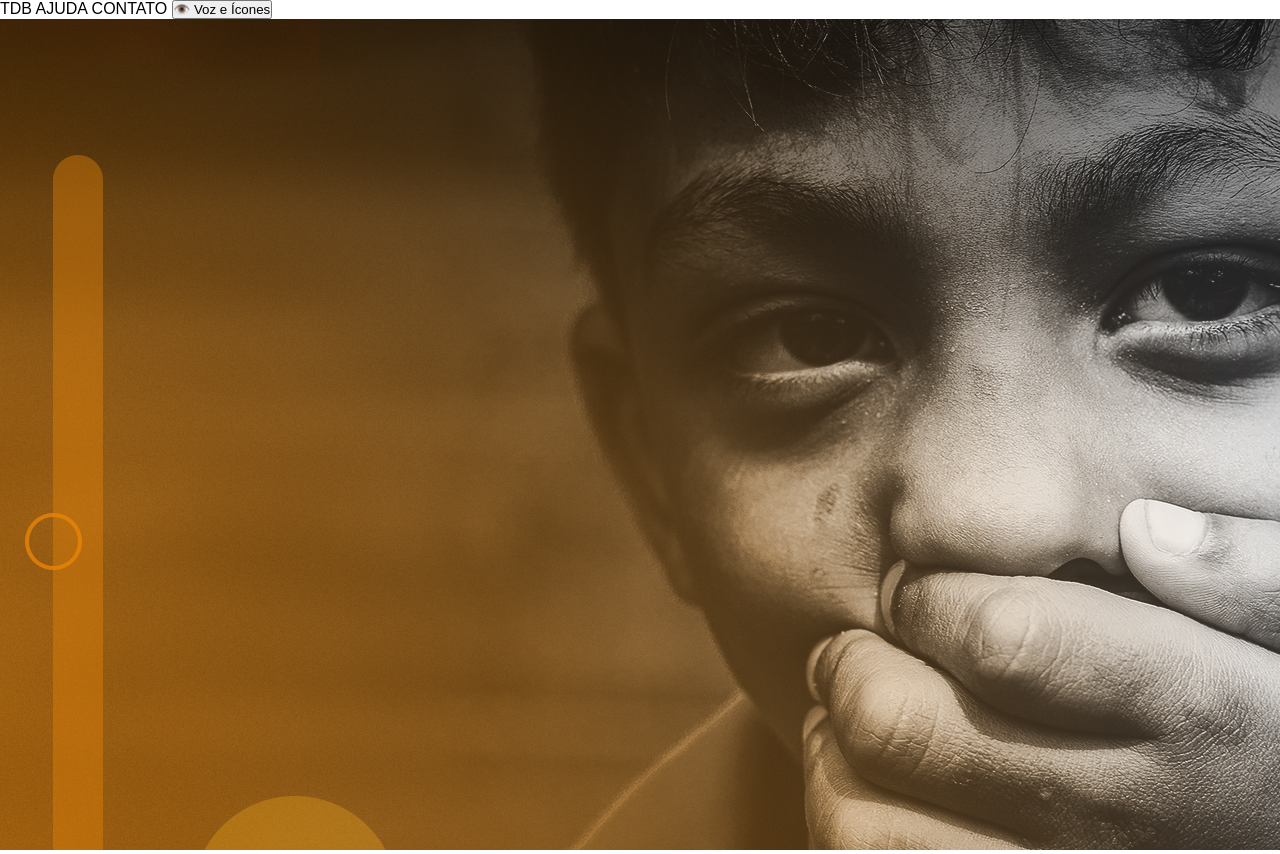
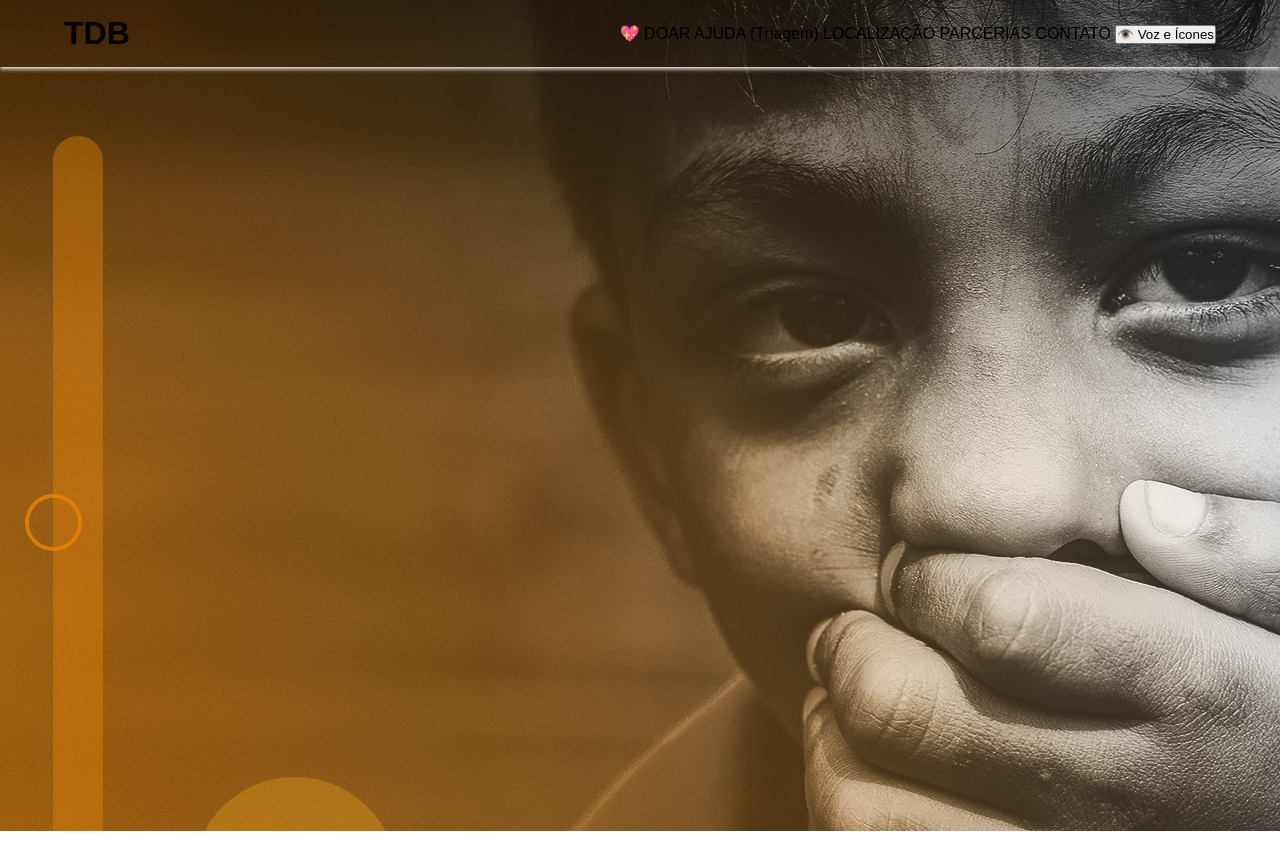
Before and after one commit to Sprint1-Front/Sprint1-Front, a plain HTML site: page index.html in a window 1280 px wide. Shown: the top 854 px of the page. Drawn offline with Linux system fonts and the light colour scheme.

Commit message:
Atualiza o estilo do header e corrige a estrutura do HTML no index.html

```diff
--- a/css/style.css
+++ b/css/style.css
@@ -16,3 +16,18 @@ a {
     color: var(--cor-primaria);
     text-decoration: none;
 }
+
+header {
+    background-color: var(--cor-fundo-escuro);
+    color: var(--cor-texto-claro);
+    padding: 15px 5%;
+    display: flex;
+    justify-content: space-between;
+    align-items: center;
+    position: fixed; /* Fixa o header no topo */
+    top: 0;
+    left: 0;
+    width: 100%;
+    z-index: 1000;
+    box-shadow: 0 2px 4px rgb(255, 243, 243);
+}
--- a/index.html
+++ b/index.html
@@ -4,22 +4,25 @@
     <meta charset="UTF-8">
     <meta name="viewport" content="width=device-width, initial-scale=1.0">
     <link rel="stylesheet" href="./css/style.css">
-    <title>Turma do Bem</title>
+    <title>Turma do Bem - Odontologia Social e Acessível</title>
 </head>
 <body>
-    <div class="col-8">
-        <a href="./pages/"></a>
-    </div>
+
     <header>
         <div class="logo">
-        <a href="./index.html">TDB</a>
-        <a href="./pages/ajuda.html">AJUDA</a>
-        <a href="./pages/contato.html">CONTATO</a>
-        <button id="btn-acessibilidade" aria-label="Modo de Alta Acessibilidade">
+            <a href="./index.html"><h1>TDB</h1></a>
+        </div>
+        <nav>
+            <a href="./pages/second-pages/docao.html" class="btn-doar-nav">💖 DOAR</a>
+            <a href="#triagem">AJUDA (Triagem)</a>
+            <a href="#mapa">LOCALIZAÇÃO</a>
+            <a href="#parcerias">PARCERIAS</a>
+            <a href="./pages/contato.html">CONTATO</a>
+
+            <button id="btn-acessibilidade" aria-label="Modo de Alta Acessibilidade">
                 👁️ Voz e Ícones
             </button>
-        </div>
-
+        </nav>
     </header>
     <div><img src="./assets/img/turma-do-bem-hero.jpg" alt="ambiente"></div>
 </body>
```
